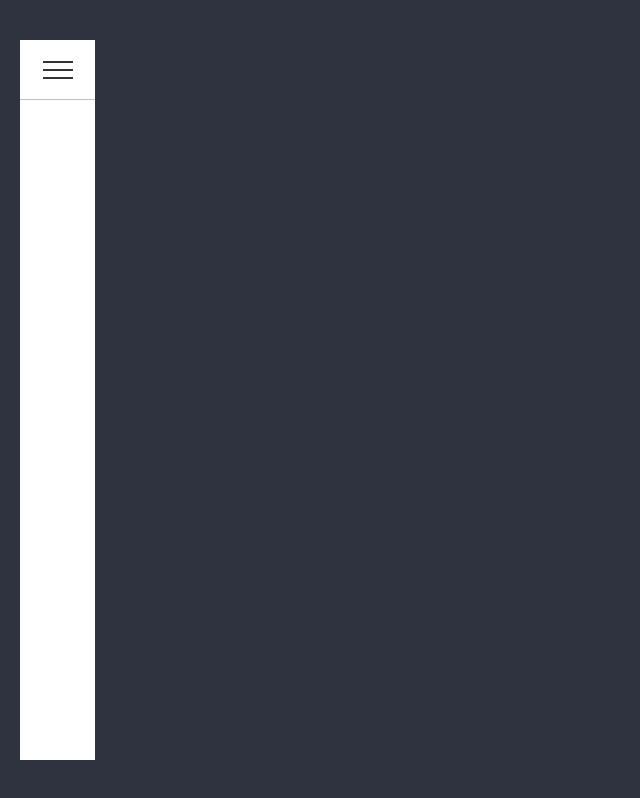
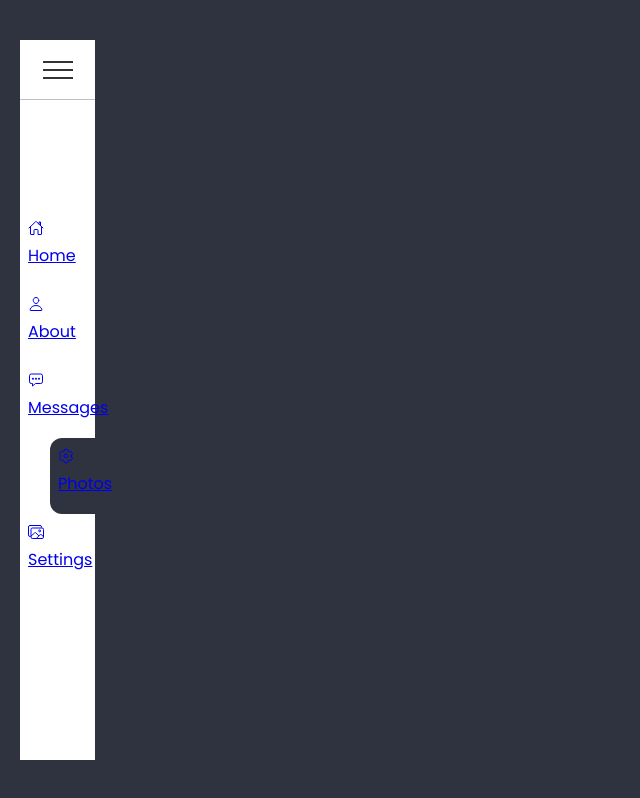
Before and after one commit to silasafra/OT-PROJETCTS, a plain HTML site: page 06-Sidebar-Menu-using-Html-CSS-&-Javascript/index.html in a window 1280 px wide. Shown: the whole page, without its empty margins (0-640 px from the left). Drawn offline with nearby package versions, Linux system fonts and the light colour scheme.

Commit message:
code for select active list

```diff
--- a/06-Sidebar-Menu-using-Html-CSS-&-Javascript/index.html
+++ b/06-Sidebar-Menu-using-Html-CSS-&-Javascript/index.html
@@ -10,7 +10,55 @@
   <body>
     <div class="navigation">
       <div class="menuToggle"></div>
+      <ul>
+        <li class="list">
+          <a href="#" style="--clr: #f44336">
+            <span class="icon"><ion-icon name="home-outline"></ion-icon></span>
+            <span class="text">Home</span>
+          </a>
+        </li>
+        <li class="list">
+          <a href="#" style="--clr: #ffa117">
+            <span class="icon"
+              ><ion-icon name="person-outline"></ion-icon
+            ></span>
+            <span class="text">About</span>
+          </a>
+        </li>
+        <li class="list">
+          <a href="#" style="--clr: #0fc70f">
+            <span class="icon"
+              ><ion-icon name="chatbox-ellipses-outline"></ion-icon
+            ></span>
+            <span class="text">Messages</span>
+          </a>
+        </li>
+        <li class="list active">
+          <a href="#" style="--clr: #21263f">
+            <span class="icon"
+              ><ion-icon name="settings-outline"></ion-icon
+            ></span>
+            <span class="text">Photos</span>
+          </a>
+        </li>
+        <li class="list">
+          <a href="#" style="--clr: #b145e9">
+            <span class="icon"
+              ><ion-icon name="images-outline"></ion-icon
+            ></span>
+            <span class="text">Settings</span>
+          </a>
+        </li>
+      </ul>
     </div>
+    <script
+      type="module"
+      src="https://unpkg.com/ionicons@5.5.2/dist/ionicons/ionicons.esm.js"
+    ></script>
+    <script
+      nomodule
+      src="https://unpkg.com/ionicons@5.5.2/dist/ionicons/ionicons.js"
+    ></script>
     <script src="script.js"></script>
   </body>
 </html>
--- a/06-Sidebar-Menu-using-Html-CSS-&-Javascript/script.js
+++ b/06-Sidebar-Menu-using-Html-CSS-&-Javascript/script.js
@@ -1,7 +1,13 @@
 let menuToggle = document.querySelector('.menuToggle');
-
 let navigation = document.querySelector('.navigation');
 
 menuToggle.onclick = function () {
   navigation.classList.toggle('active');
 };
+
+let list = document.querySelectorAll('.list');
+function activeLink() {
+  list.forEach(item => item.classList.remove('active'));
+  this.classList.add('active');
+}
+list.forEach(item => item.addEventListener('click', activeLink));
--- a/06-Sidebar-Menu-using-Html-CSS-&-Javascript/style.css
+++ b/06-Sidebar-Menu-using-Html-CSS-&-Javascript/style.css
@@ -24,10 +24,6 @@ body {
   justify-content: center;
   align-items: center;
   transition: 0.3s;
-}
-
-.navigation.active {
-  width: 250px;
 }
 
 .menuToggle {
@@ -65,6 +61,11 @@ body {
   transition: 0.5s;
 }
 
+/* Acttive toggle */
+.navigation.active {
+  width: 250px;
+}
+
 .navigation.active .menuToggle::before {
   transform: translate(0) rotate(45deg);
 }
@@ -73,3 +74,28 @@ body {
   transform: translate(0) rotate(-45deg);
   box-shadow: none;
 }
+
+.navigation ul {
+  display: flex;
+  flex-direction: column;
+  width: 100%;
+}
+
+.navigation ul li {
+  list-style: none;
+  text-decoration: none;
+  position: relative;
+  width: 100%;
+  height: 76px;
+  border-radius: 12px;
+  border: 8px solid transparent;
+  transition: 0.3s;
+}
+
+.navigation ul li.active {
+  transform: translateX(30px);
+  background: var(--bg);
+}
+
+.navigation ul li::before {
+}
```
